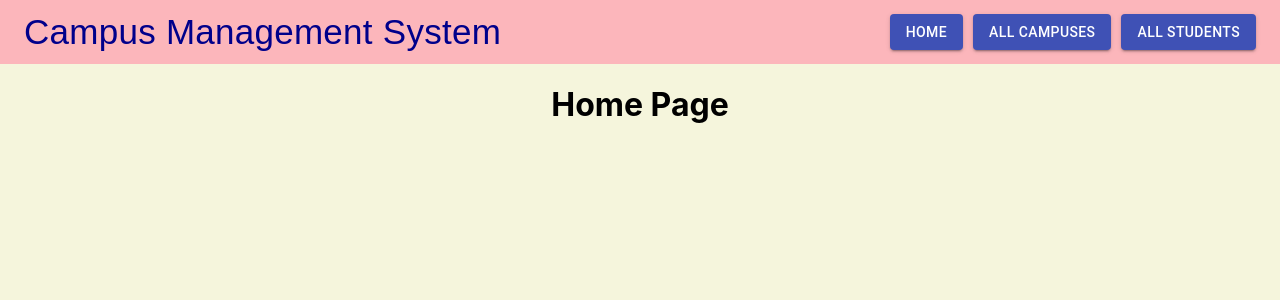
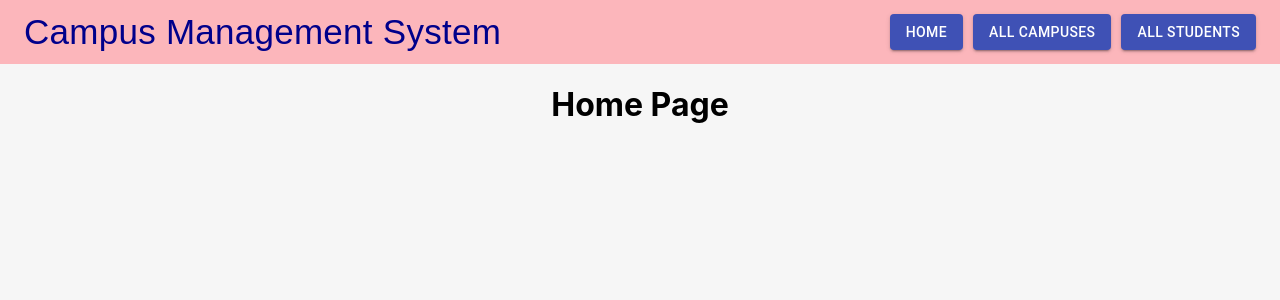
Before and after one commit to RTorresCode/Final_Project_Frontend_Client, a React (Create React App) app: page / in a window 1280 px wide. Shown: the top 300 px of the page. Built offline with nearby package versions, Linux system fonts and the light colour scheme.

Commit message:
Cs update

```diff
--- a/src/App.css
+++ b/src/App.css
@@ -1,5 +1,5 @@
 .App {
-  background-color: beige;
+  background-color: #f6f6f6;
   min-height: 100vh;
   text-align: center;
 }
--- a/src/App.js
+++ b/src/App.js
@@ -10,7 +10,9 @@ import {
   AllCampusesContainer,
   AllStudentsContainer,
   NewStudentContainer,
-  NewCampusContainer
+  NewCampusContainer,
+  EditStudentContainer,
+  EditCampusContainer
 } from './components/containers';
 
 // if you create separate components for adding/editing
@@ -28,6 +30,8 @@ const App = () => {
         <Route exact path="/students" component={AllStudentsContainer} />
         <Route exact path="/newstudent" component={NewStudentContainer} />
         <Route exact path="/student/:id" component={StudentContainer} />
+        <Route exact path="/editstudent/:id" component={EditStudentContainer} />
+        <Route exact path="/editcampus/:id" component={EditCampusContainer} />
       </Switch>
     </div>
   );
```
